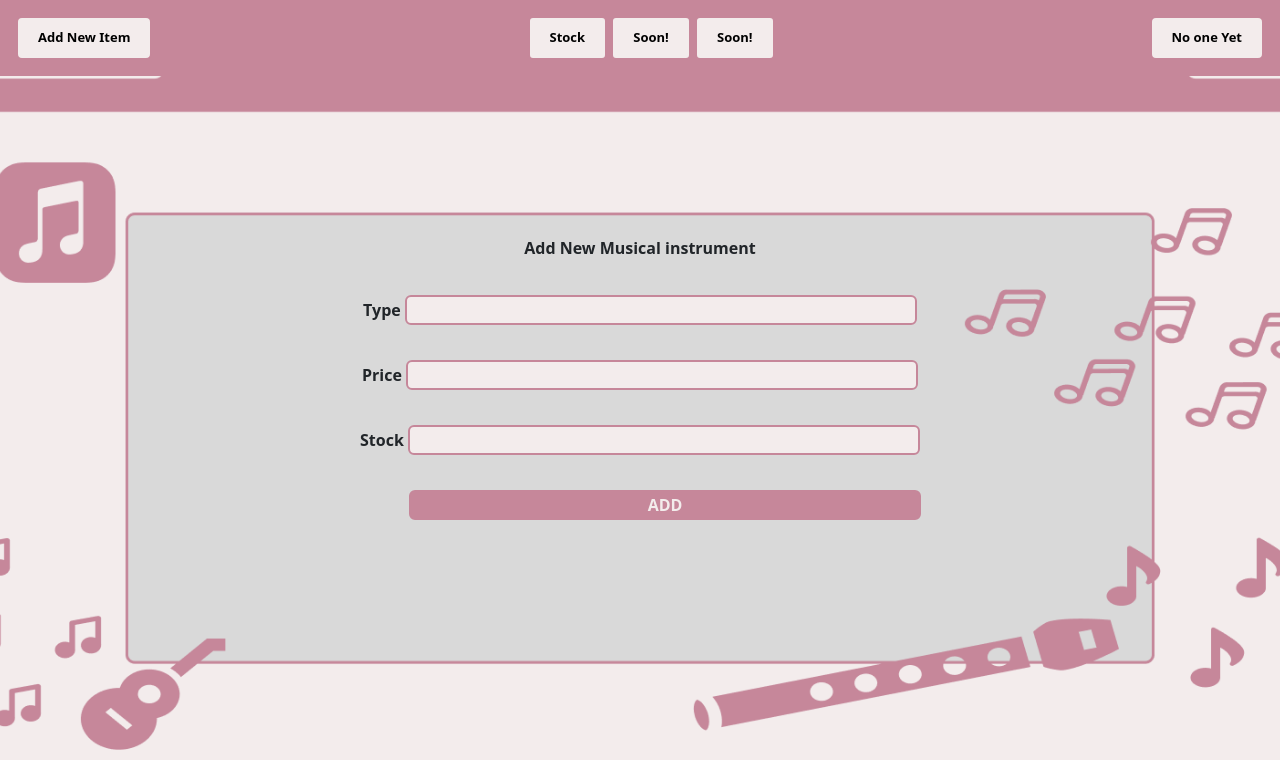
After one commit to saadMeddiche/Music-Shop, a PHP site: page /Home/Add.php in a window 1280 px wide. The commit adds this page. Shown: the top 760 px of the page. Run offline with PHP 8.4, Linux system fonts and the light colour scheme.

Commit message:
Frontend Of Add item

```diff
--- /dev/null
+++ b/Home/Add.php
@@ -0,0 +1,58 @@
+<!DOCTYPE html>
+<html lang="en">
+
+<head>
+    <meta charset="UTF-8">
+    <meta http-equiv="X-UA-Compatible" content="IE=edge">
+    <meta name="viewport" content="width=device-width, initial-scale=1.0">
+    <link href="https://cdn.jsdelivr.net/npm/bootstrap@5.2.2/dist/css/bootstrap.min.css" rel="stylesheet" integrity="sha384-Zenh87qX5JnK2Jl0vWa8Ck2rdkQ2Bzep5IDxbcnCeuOxjzrPF/et3URy9Bv1WTRi" crossorigin="anonymous">
+    <link rel="stylesheet" href="../Home/styleOfAdd.css">
+    <title>Music | Add</title>
+</head>
+
+<body>
+    <!-- =====================Header===================== -->
+    <div class="d-flex justify-content-between p-3 header">
+
+        <div class="">
+            <button class="rounded ButtonInHome">Add New Item</button>
+        </div>
+
+        <div>
+            <button class="ButtonInHome">Stock</button>
+            <button class="ButtonInHome">Soon!</button>
+            <button class="ButtonInHome">Soon!</button>
+        </div>
+
+        <div>
+            <button class="rounded ButtonInHome">No one Yet</button>
+        </div>
+    </div>
+    <!-- =====================Add Modal===================== -->
+    <div class="Add-Modal text-center">
+        <b class="titleOfAdd">Add New Musical instrument</b>
+        <div class="">
+
+            <b>Type</b>
+            <input class="rounded modalinpt" type="text">
+        </div>
+        <div>
+            <b>Price</b>
+
+            <input class="rounded modalinpt" type="text">
+        </div>
+        <div>
+
+            <b>Stock</b>
+            <input class="rounded modalinpt" type="text">
+        </div>
+        <div>
+            <button class="rounded AddBtn"><b>ADD</b> </button>
+        </div>
+
+    </div>
+
+    <script src="https://cdn.jsdelivr.net/npm/bootstrap@5.2.2/dist/js/bootstrap.bundle.min.js" integrity="sha384-OERcA2EqjJCMA+/3y+gxIOqMEjwtxJY7qPCqsdltbNJuaOe923+mo//f6V8Qbsw3" crossorigin="anonymous"></script>
+</body>
+
+</html>
--- /dev/null
+++ b/Home/styleOfAdd.css
@@ -0,0 +1,56 @@
+*{
+    margin: 0;
+    padding: 0;
+}
+
+body{
+    background-image: url("../img/addBackground.png");
+    height: 50%;
+    background-attachment: fixed;
+    background-position: center;
+    background-repeat: no-repeat;
+    background-size: cover;
+    position: relative;
+
+}
+
+.ButtonInHome{
+    font-size: 13px;
+    font-weight: bold;
+    padding: 10px 20px;
+    border-radius: 5px;
+    background-color: #F3ECEC;
+    border: 2px solid #C6879A;
+}
+
+.ButtonInHome:hover{
+    border: 2px solid black;
+}
+
+.header{
+    background-color: #C6879A;
+}
+
+.Add-Modal{
+padding-top: 20vh;
+}
+
+.modalinpt{
+    border: 2px solid #C6879A ;
+    height: 30px;
+    width: 40%;
+    margin-top: 35px;
+
+    padding: 0 25px;
+    background-color:#F3ECEC ;
+}
+
+.AddBtn{
+    color:#F3ECEC ;
+    border: 2px solid #C6879A;
+    background-color: #C6879A;
+    margin-top: 35px;
+    height: 30px;
+    margin-left: 50px;
+    width: 40%;
+}
--- a/Login/compareBetweenLogin&DataB.php
+++ b/Login/compareBetweenLogin&DataB.php
@@ -1,7 +1,7 @@
 <?php
 include "../connection.php";
 
-if (isset($_POST['submit'])) {
+if (isset($_POST['logInBtn'])) {
     $email = $_POST['email'];
     $passw = $_POST['passw'];
 
@@ -49,7 +49,7 @@ if (isset($_POST['submit'])) {
 
             if ($row['email'] == $email) {
                 if ($row['pass'] == $passw) {
-                    header("Location:../Home/home.php");
+                    header("Location:../Home/Add.php");
                 } else {
                     header("Location:../Login/index.php");
                 }
--- a/Login/index.php
+++ b/Login/index.php
@@ -34,7 +34,7 @@
 
             <div>
                 <p>
-                    <button name="submit" type="submit" class="rounded button">
+                    <button name="logInBtn" type="submit" class="rounded button">
                         Log In
                     </button>
                 </p>
--- a/Sign_In/Sign.php
+++ b/Sign_In/Sign.php
@@ -33,6 +33,11 @@
         </div>
         <div>
             <p>
+                <input class="session" type="text" name="session" placeholder="">
+            </p>
+        </div>
+        <div>
+            <p>
                 <Button type="submit" class="rounded Button" name="signButton">Sign In</Button>
             </p>
         </div>
```
Also changed, not shown: Home/home.php (deleted, +0 -26 lines), Home/styleOfHome.css (deleted, +0 -22 lines), Login/style.css (+7 -4 lines), Sign_In/sendFromSignToDataB.php (+8 -3 lines), Sign_In/styleOfSign.css (+4 -4 lines), img/addBackground.png (added), img/bg.png (added), img/signBackground.png.
